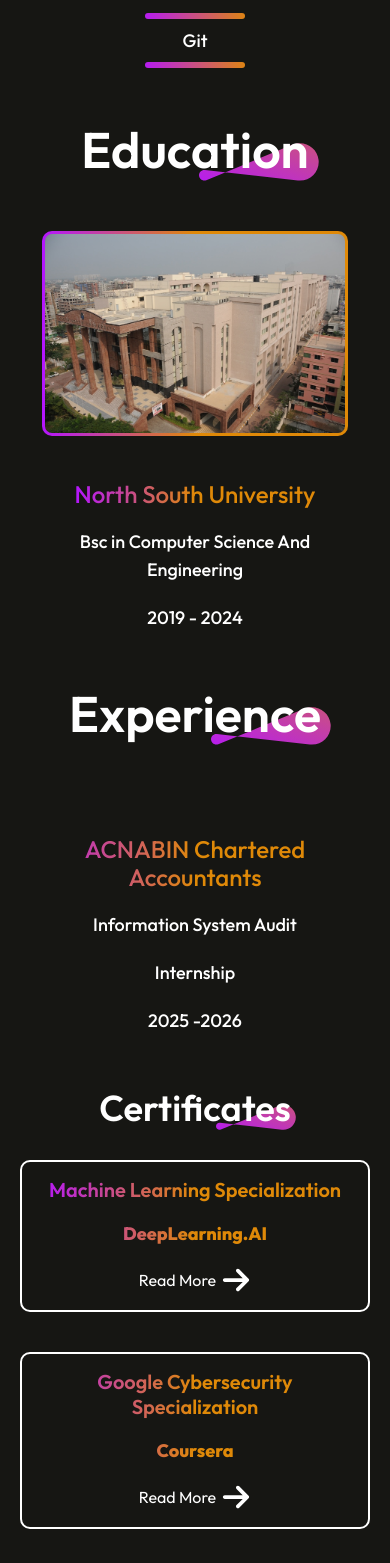
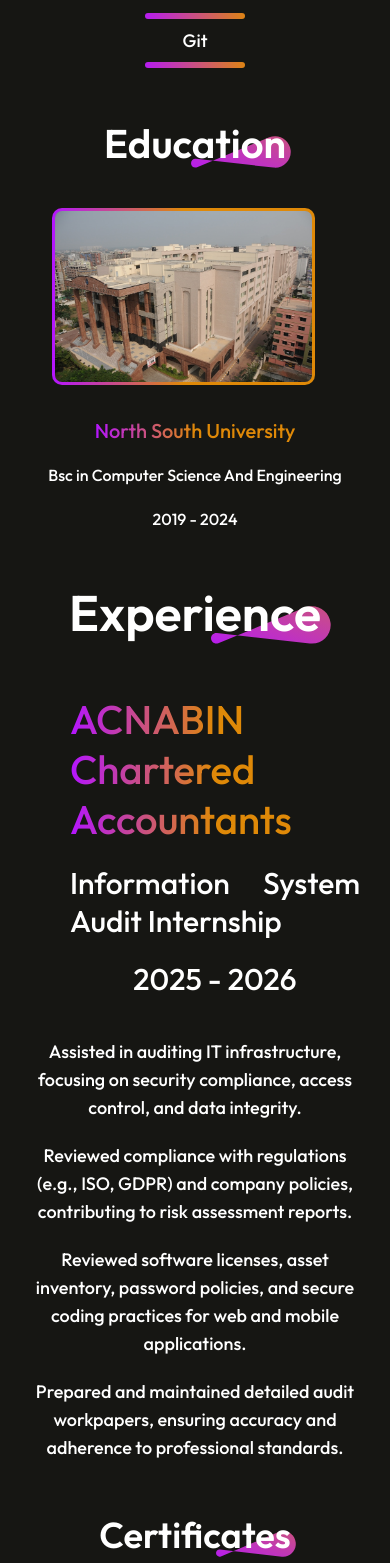
Before and after one commit to skbiswas0509/sk-portfolio, a React (Vite) app: page / in a window 390 px wide. Shown: the part 2265-3828 px from the top of the page. Built offline with nearby package versions, Linux system fonts and the light colour scheme.

Commit message:
Added Experience section

```diff
--- a/src/components/experience/experience.css
+++ b/src/components/experience/experience.css
@@ -1,4 +1,4 @@
-.edu{
+.exp{
     display: flex;
     flex-direction: column;
     justify-content: center;
@@ -6,33 +6,44 @@
     gap: 80px;
     margin: 80px 170px;
 }
-.edu-title{
+.exp-title{
     position: relative;
 }
-.edu-title h1{
+.exp-title h1{
     font-size: 80px;
     font-weight: 600;
     padding: 0px 30px;
 }
-.edu-title img{
+.exp-title img{
     position: absolute;
     bottom: 0;
     right: 0;
     z-index: -1;
 }
 
-.education-info {
+.experience-info {
     display: flex;
     gap: 20px;
 }
-.education-left img{
-    width: 600px;
-    border-radius: 10px;
+.experience-left {
+    display: flex;
+    flex-direction: column;
+    margin-left: 40px;
+    gap: 20px;
+    font-size: 30px;
+    font-weight: 500;
     justify-content: center;
-    border: 3px solid transparent;
-    background: linear-gradient(270deg, #DF8908 50%, #B415FF 100%) border-box;
+    align-items: center;
+    text-align: justify;
 }
-.education-right{
+.experience-left .p1{
+    font-size: 40px;
+    background: linear-gradient(270deg, #DF8908 50%, #B415FF 100%);;
+    background-clip: text;
+    -webkit-background-clip: text;
+    -webkit-text-fill-color: transparent;
+}
+.experience-right{
     display: flex;
     flex: 1;
     flex-direction: column;
@@ -41,7 +52,7 @@
     gap: 80px;
 }
 
-.education-para{
+.experience-para{
     display: flex;
     flex-direction: column;
     margin-left: 40px;
@@ -52,59 +63,44 @@
     align-items: center;
     text-align: justify;
 }
-.education-para .p1{
-    font-size: 40px;
-}
-.education-para .p1{
-    font-size: 40px;
-    background: linear-gradient(270deg, #DF8908 50%, #B415FF 100%);;
-    background-clip: text;
-    -webkit-background-clip: text;
-    -webkit-text-fill-color: transparent;
-}
 
 @media(max-width: 768px) {
-    .edu {
+    .exp {
         margin: 50px 30px;
         gap: 50px;
     }
 
-    .edu-title h1 {
+    .exp-title h1 {
         font-size: 50px;
         text-align: center;
         padding: 0;
     }
 
-    .edu-title img {
+    .exp-title img {
         width: 120px;
         right: -10px;
     }
 
-    .education-info {
+    .experience-info {
         flex-direction: column;
         align-items: center;
         justify-items: center;
         gap: 40px;
     }
 
-    .education-left img {
-        width: 100%;
-        max-width: 300px;
-    }
-
-    .education-right {
+    .experience-right {
         gap: 30px;
         text-align: center;
     }
 
-    .education-para {
+    .experience-para {
         font-size: 18px;
         line-height: 28px;
         text-align: center;
         margin-left: 0;
     }
 
-    .education-para .p1 {
+    .experience-para .p1 {
         font-size: 24px;
     }
 }
--- a/src/components/experience/experience.jsx
+++ b/src/components/experience/experience.jsx
@@ -3,24 +3,26 @@
 import theme_pattern from '../../assets/theme_pattern.svg'
 // import nsu_pic from '../../assets/nsu.jpg'
 
-const Education = () => {
+const Experience = () => {
   return (
-    <div id='education' className='edu'>
-        <div className='edu-title'>
+    <div id='education' className='exp'>
+        <div className='exp-title'>
           <h1>Experience</h1>
           <img src={theme_pattern} alt="Enter the theme pattern here" />
         </div>
 
-        <div className="education-info">
-          <div className="education-left">
-            {/* <img src={nsu_pic} alt="put the nsu pic here" /> */}
+        <div className="experience-info">
+          <div className="experience-left">
+            <p className='p1'>ACNABIN Chartered Accountants</p>
+            <p>Information System Audit Internship</p>
+            <p>2025 - 2026</p>
           </div>
-          <div className="education-right">
-            <div className="education-para">
-            <p className='p1'>ACNABIN Chartered Accountants</p>
-            <p>Information System Audit</p>
-            <p>Internship</p>
-            <p>2025 -2026</p>
+          <div className="experience-right">
+            <div className="experience-para">
+              <p>Assisted in auditing IT infrastructure, focusing on security compliance, access control, and data integrity.</p>
+              <p>Reviewed compliance with regulations (e.g., ISO, GDPR) and company policies, contributing to risk assessment reports.</p>
+              <p>Reviewed software licenses, asset inventory, password policies, and secure coding practices for web and mobile applications.</p>
+              <p>Prepared and maintained detailed audit workpapers, ensuring accuracy and adherence to professional standards.</p>
             </div>
           </div>
         </div>
@@ -28,4 +30,4 @@
   )
 }
 
-export default Education
+export default Experience
```
